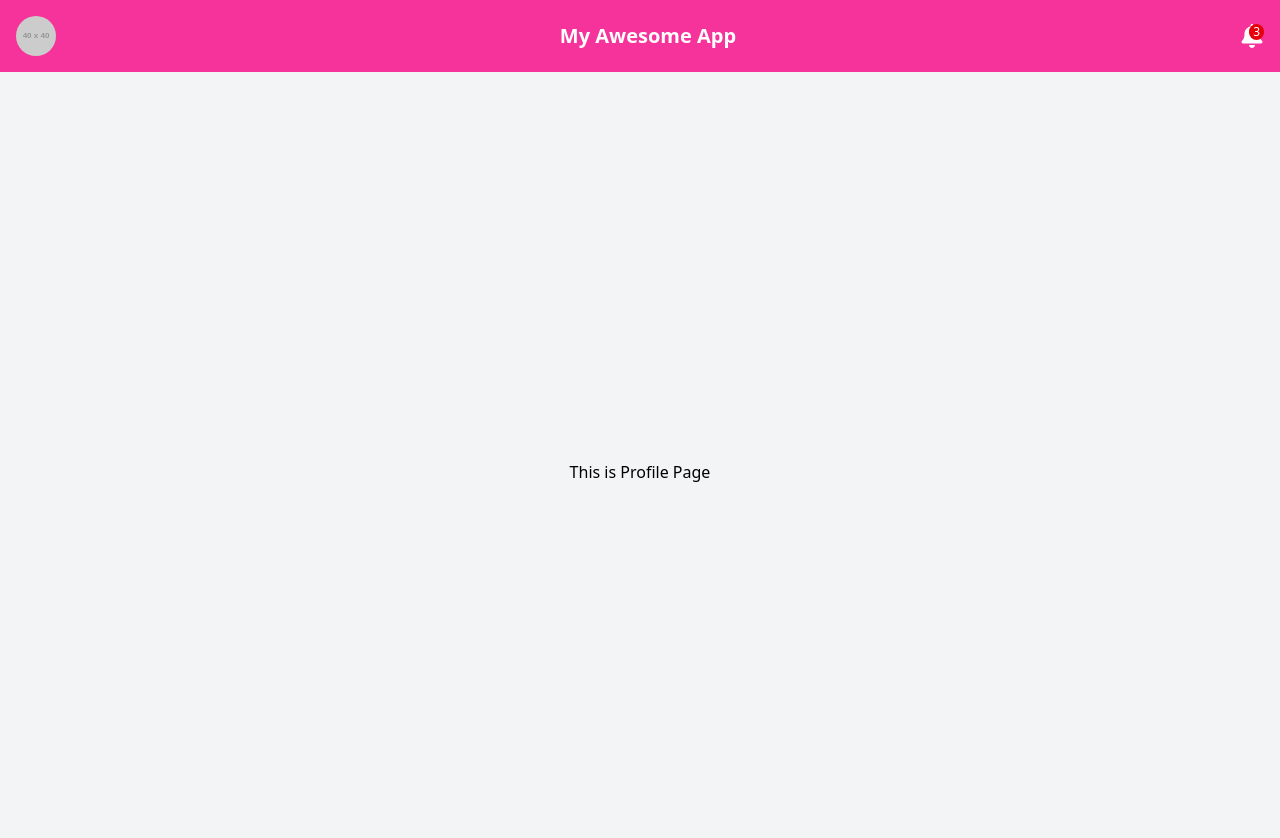
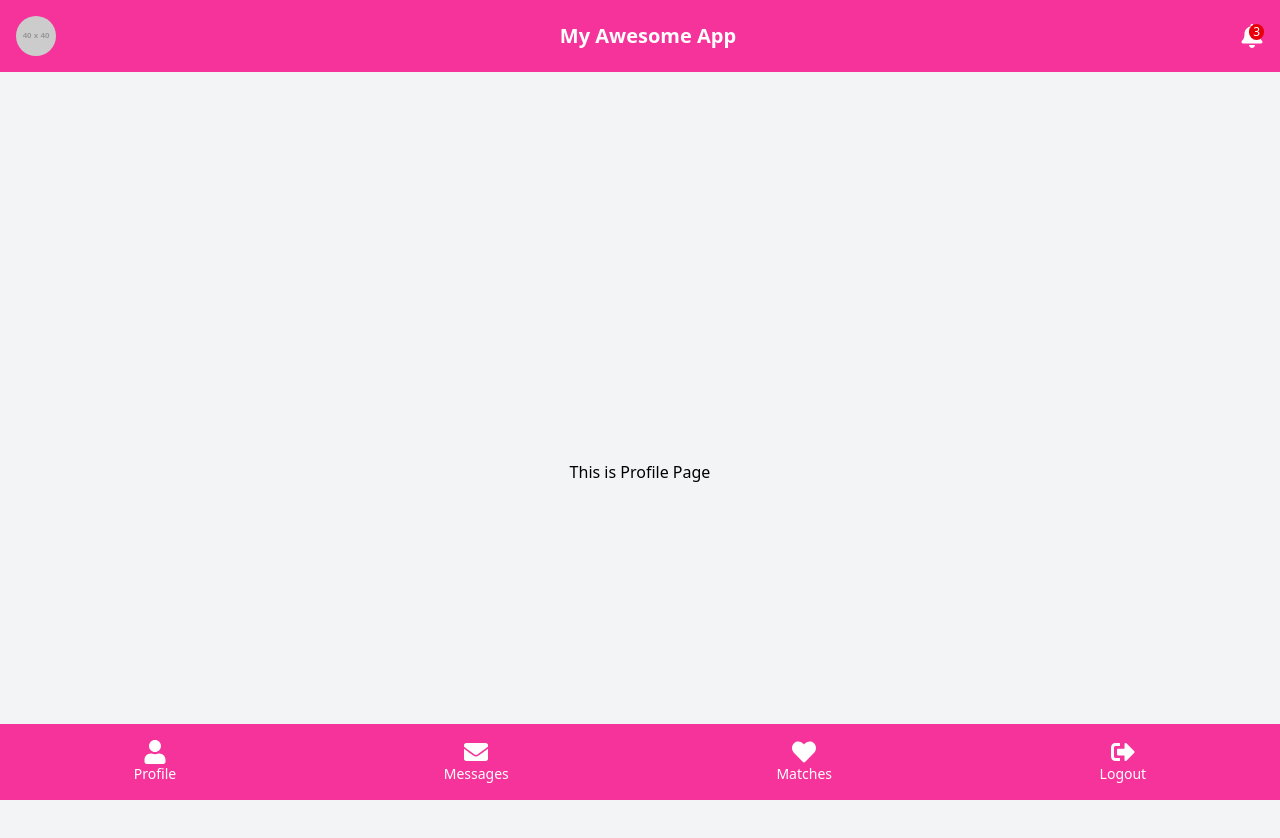
Before and after one commit to Himanshu4139/DateSet, a React (Vite) app in the folder Client/: page /profile in a window 1280 px wide. Shown: the top 838 px of the page. Built offline with nearby package versions, Linux system fonts and the light colour scheme.

Commit message:
Added UserRegister Page and HomePage

```diff
--- a/Client/src/Components/Auth/firebase.jsx
+++ b/Client/src/Components/Auth/firebase.jsx
@@ -3,6 +3,7 @@ import { initializeApp } from "firebase/app";
 import {getAuth, GoogleAuthProvider } from "firebase/auth";
 // TODO: Add SDKs for Firebase products that you want to use
 // https://firebase.google.com/docs/web/setup#available-libraries
+
 
 // Your web app's Firebase configuration
 const firebaseConfig = {
--- a/Client/src/Components/Pages/Profile.jsx
+++ b/Client/src/Components/Pages/Profile.jsx
@@ -1,5 +1,6 @@
 import React from 'react'
 import Header from '../Common/Header'
+import Footer from '../Common/Footer'
 const Profile = () => {
   return (
      <div>
@@ -7,6 +8,7 @@ const Profile = () => {
       <div className='flex justify-center items-center h-screen bg-gray-100'>
         <h1> This is Profile Page </h1>
       </div>
+      <Footer/>
     </div>
   )
 }
```
